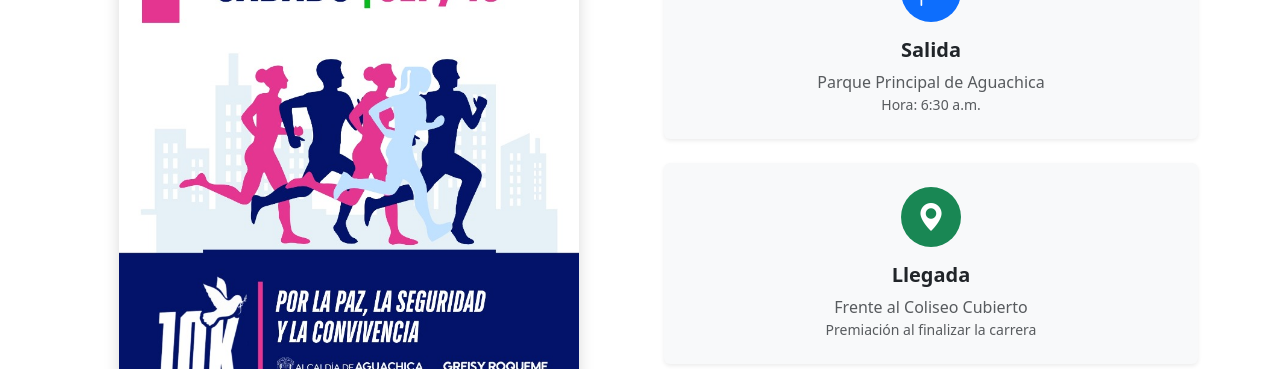
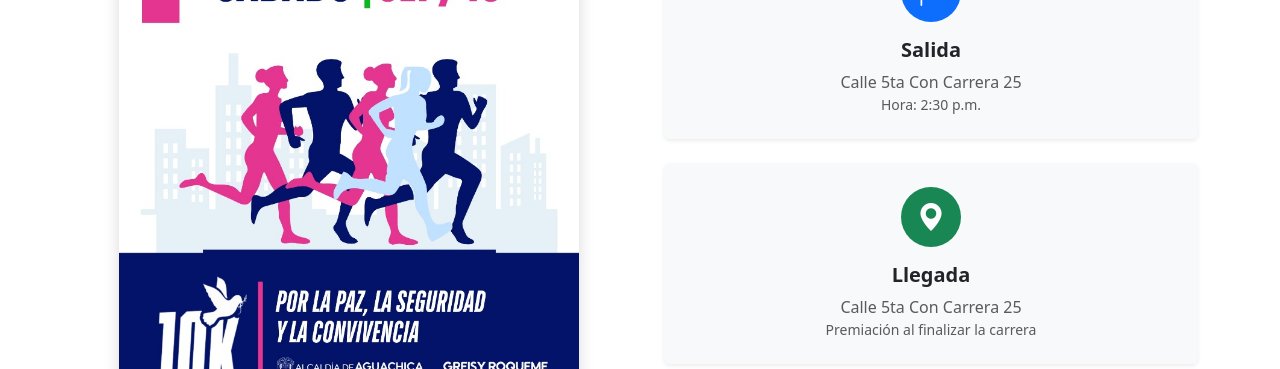
Before and after one commit to miguel9214/carrera-atletica-frontend, a Vue app: page /ruta in a window 1280 px wide. Shown: the part 1117-1486 px from the top of the page. Built offline with nearby package versions, Linux system fonts and the light colour scheme.

Commit message:
correcion de info en la ruta

```diff
--- a/src/views/RouteView.vue
+++ b/src/views/RouteView.vue
@@ -66,8 +66,8 @@
             <i class="bi bi-flag-fill fs-3"></i>
           </div>
           <h5 class="fw-bold">Salida</h5>
-          <p class="text-muted mb-0">Parque Principal de Aguachica</p>
-          <small class="text-muted">Hora: 6:30 a.m.</small>
+          <p class="text-muted mb-0">Calle 5ta Con Carrera 25</p>
+          <small class="text-muted">Hora: 2:30 p.m.</small>
         </div>
 
         <div class="card border-0 shadow-sm p-4 bg-light text-center">
@@ -75,7 +75,7 @@
             <i class="bi bi-geo-alt-fill fs-3"></i>
           </div>
           <h5 class="fw-bold">Llegada</h5>
-          <p class="text-muted mb-0">Frente al Coliseo Cubierto</p>
+          <p class="text-muted mb-0">Calle 5ta Con Carrera 25</p>
           <small class="text-muted">Premiación al finalizar la carrera</small>
         </div>
       </div>
```
